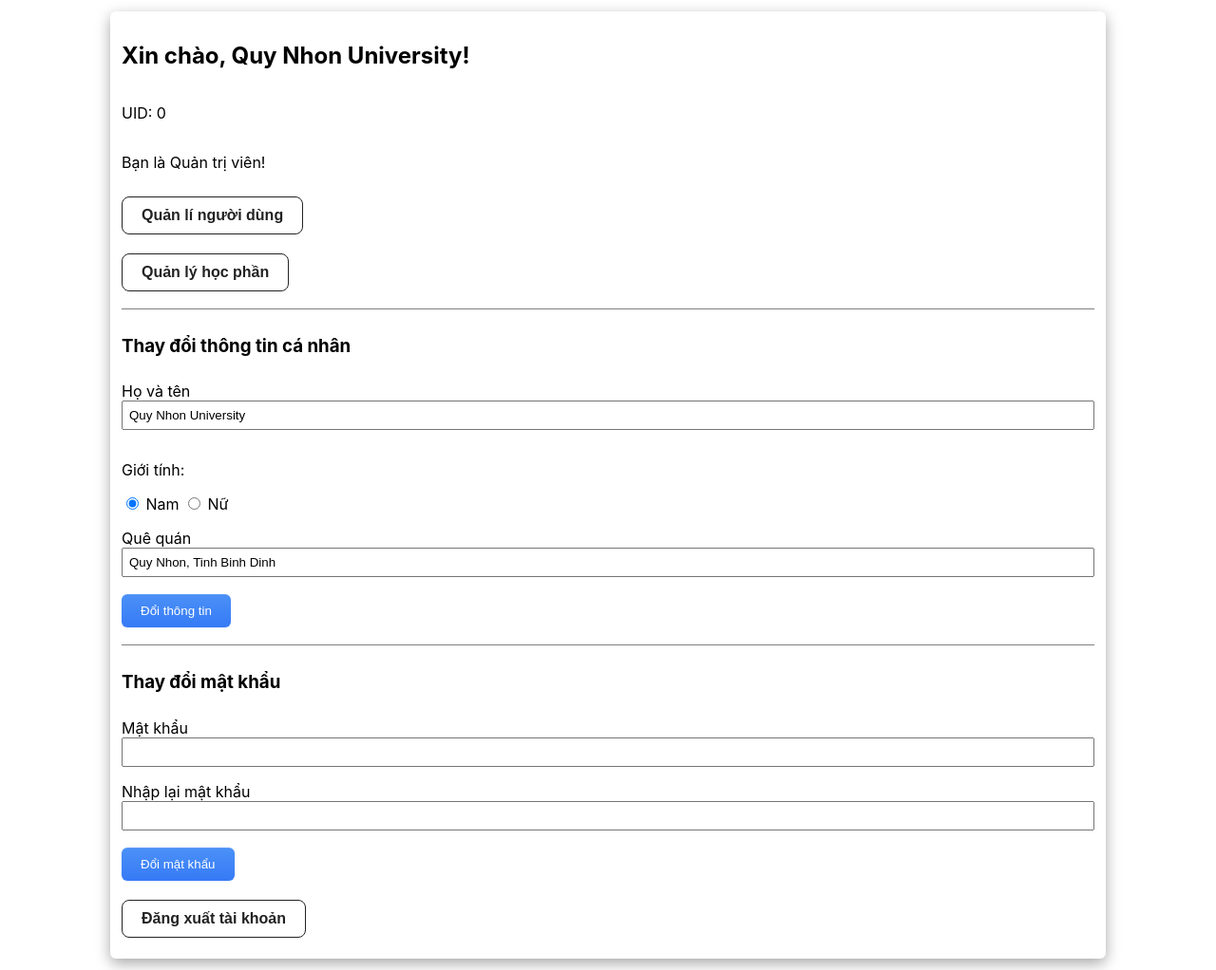
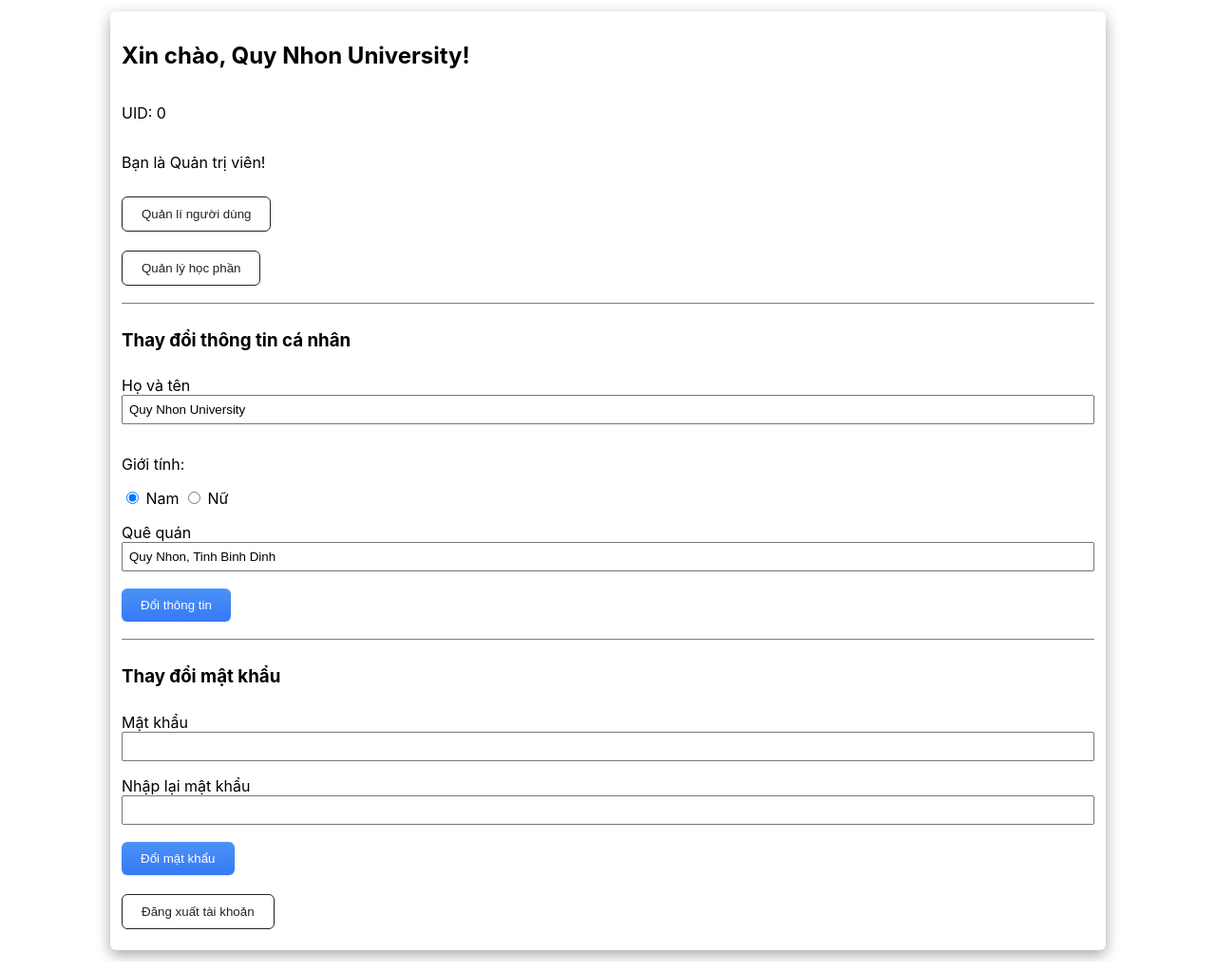
Before and after one commit to sorae42/web-tin-chi, a PHP site: page / in a window 1280 px wide. Shown: the whole page at 95% size. Run offline with PHP 8.4, Linux system fonts and the light colour scheme; a user stored in the database is signed in; data comes from the database, SQL or seed files in the repository.

Commit message:
fix styling and stuff

```diff
--- a/classinfo.php
+++ b/classinfo.php
@@ -2,14 +2,12 @@
 session_start();
 
 if (!isset($_SESSION['permission']) || $_SESSION['permission'] == 0) {
-    echo "Permission denied!!: ";
-    echo "Bạn không thể truy cập được trang này.";
+    echo "Permission denied!! Bạn không thể truy cập được trang này.";
     exit();
 }
 
 if (empty($_GET['id'])) {
-    echo "Parameter needed!!: ";
-    echo "Bạn nên truy cập trang này qua trang <a href=\"/classregister.php\">quản lí lớp học.</a>";
+    echo "Parameter needed!! Bạn nên truy cập trang này qua trang <a href=\"/classregister.php\">quản lí lớp học.</a>";
     exit();
 }
 
--- a/static/style.css
+++ b/static/style.css
@@ -21,11 +21,9 @@
 button {
     background-color: #FFFFFF;
     border: 1px solid #222222;
-    border-radius: 8px;
+    border-radius: 6px;
     color: #222222;
-    font-size: 16px;
-    font-weight: 600;
-    padding: 13px 23px;
+    padding: 10px 20px;
     text-align: center;
 }
 
```
